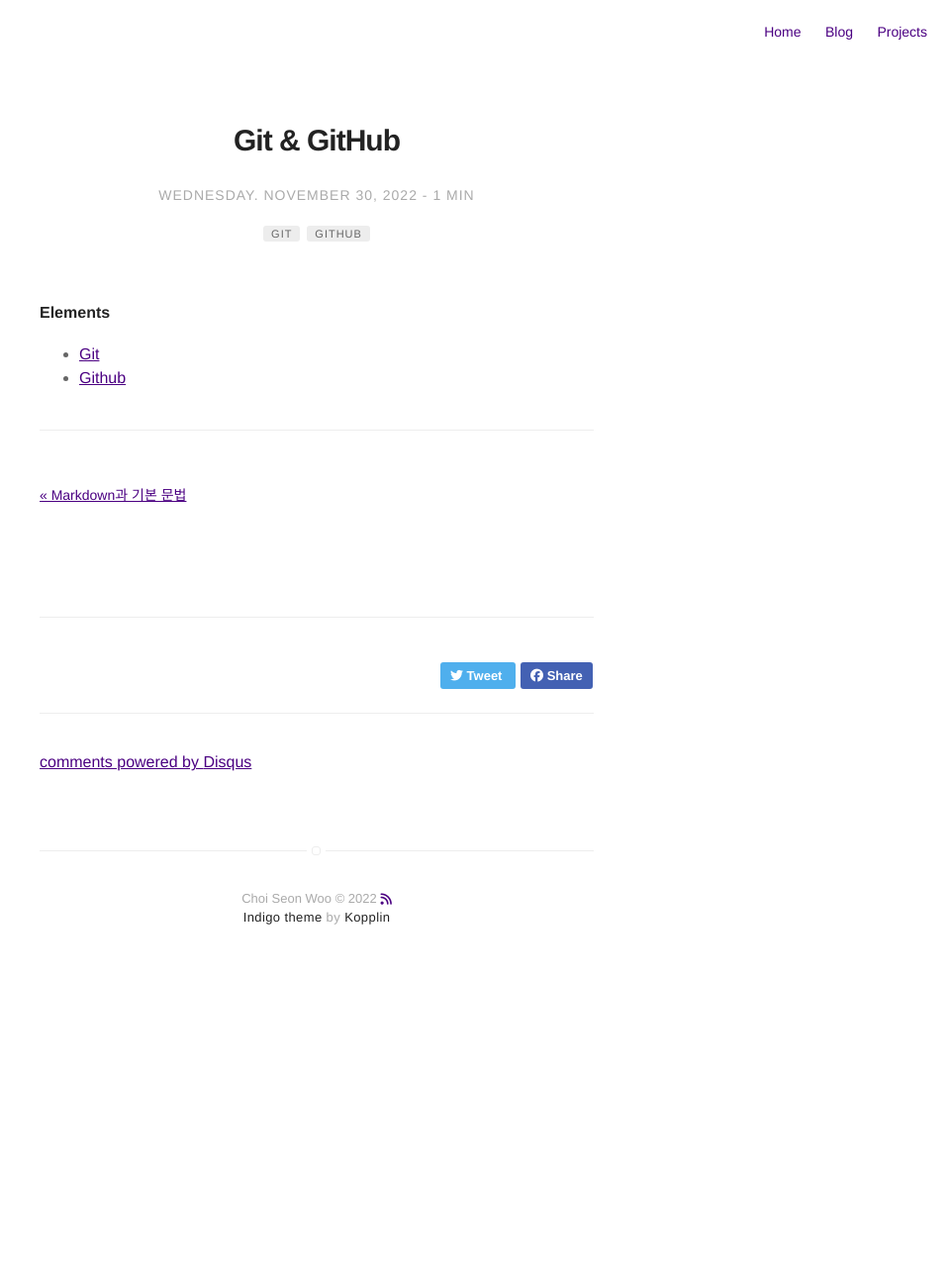
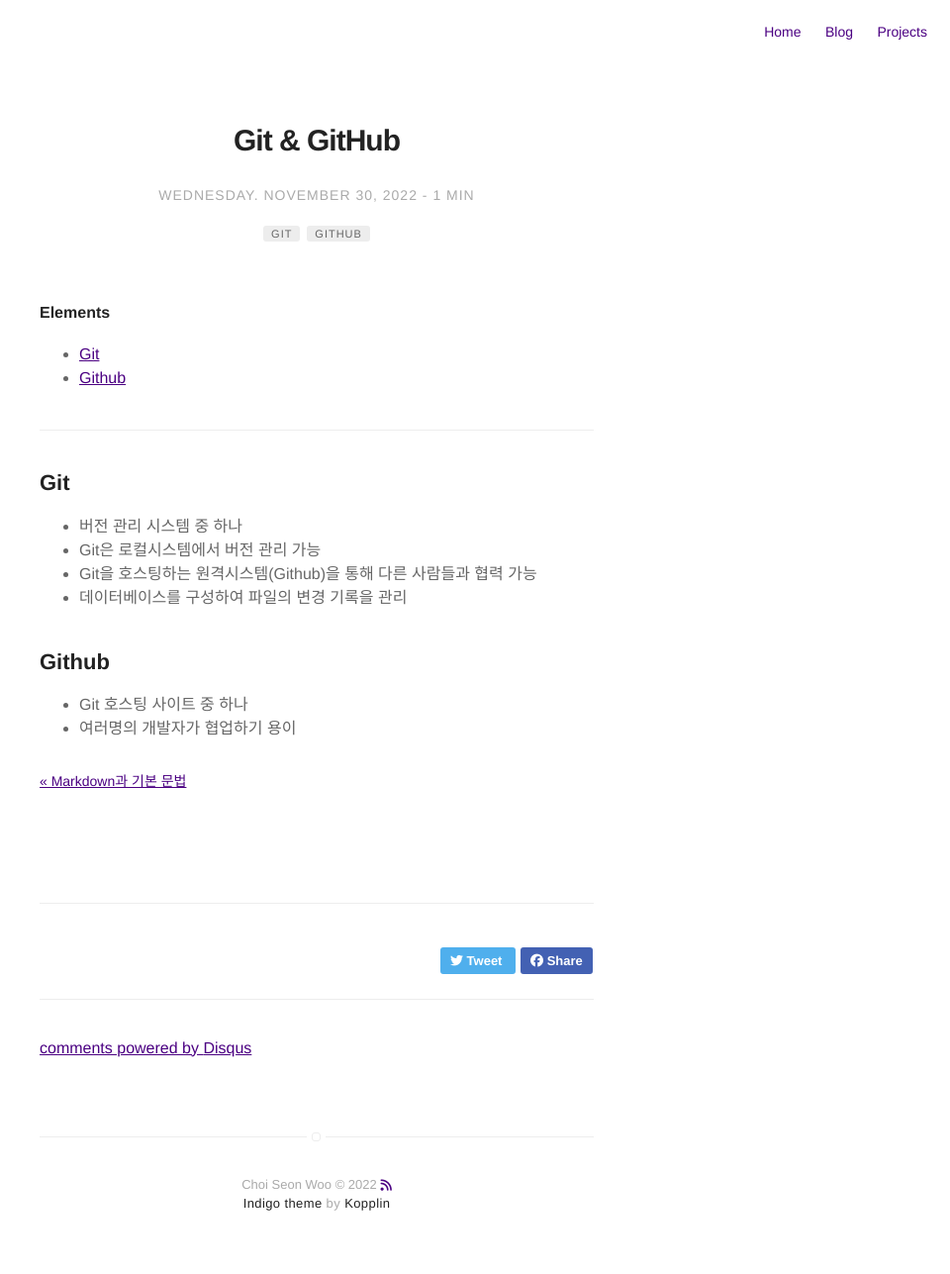
Before and after one commit to woonsango/woonsango.github.io, a Jekyll site: the page built from _posts/2022-11-30-git-github.markdown, in a window 1280 px wide. Shown: the whole page at 99% size, without its empty margins (320-1280 px from the left). Built offline with Jekyll 4.4.1, drawn with Linux system fonts in a browser that asks for light colours; nearby versions of some CDN libraries; comment, search, counter and statistics services are not loaded; before the commit the page ends 998 px from its top, so only the background shows below that.

Commit message:
git,  github post 작성

```diff
--- a/_posts/2022-11-30-git-github.markdown
+++ b/_posts/2022-11-30-git-github.markdown
@@ -16,3 +16,13 @@ contents: true
 - [Github](#Github)
 
 ---
+
+## Git
+- 버전 관리 시스템 중 하나
+- Git은 로컬시스템에서 버전 관리 가능
+- Git을 호스팅하는 원격시스템(Github)을 통해 다른 사람들과 협력 가능
+- 데이터베이스를 구성하여 파일의 변경 기록을 관리
+
+## Github
+- Git 호스팅 사이트 중 하나
+- 여러명의 개발자가 협업하기 용이
```
